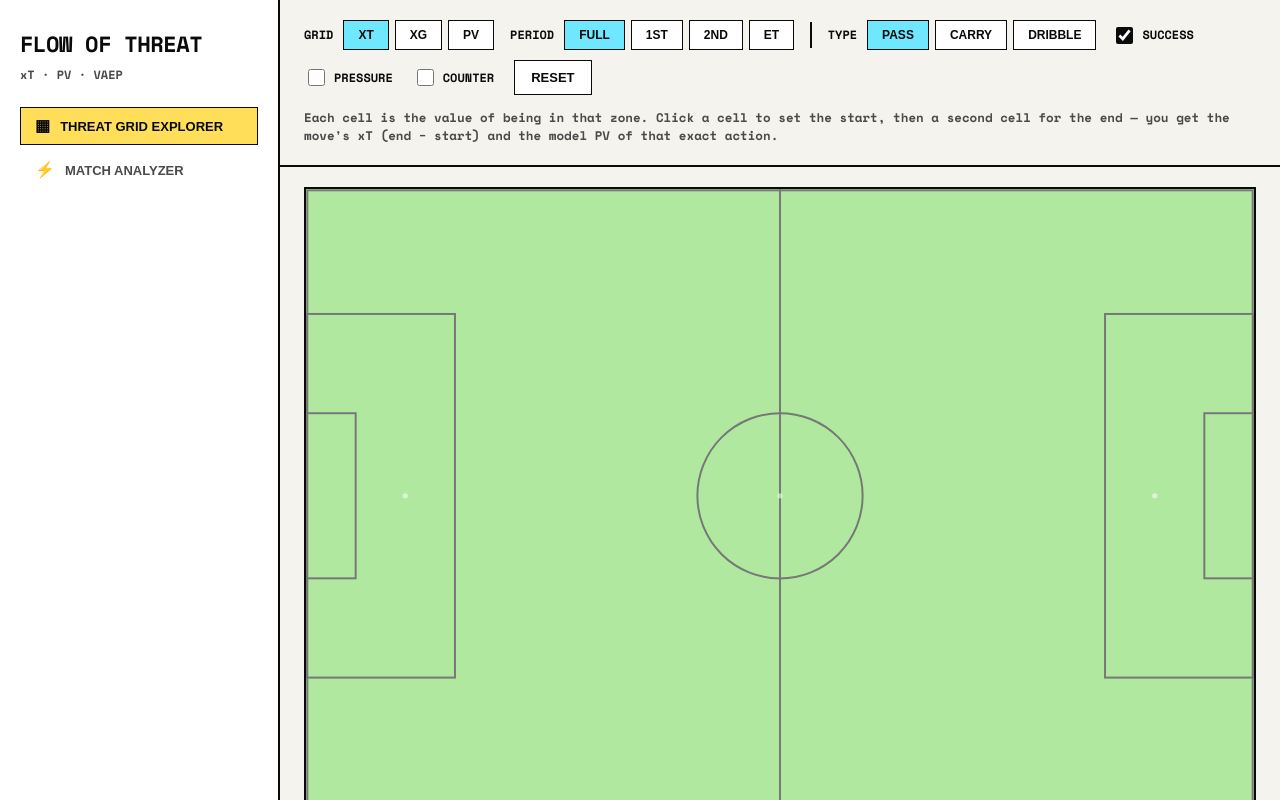
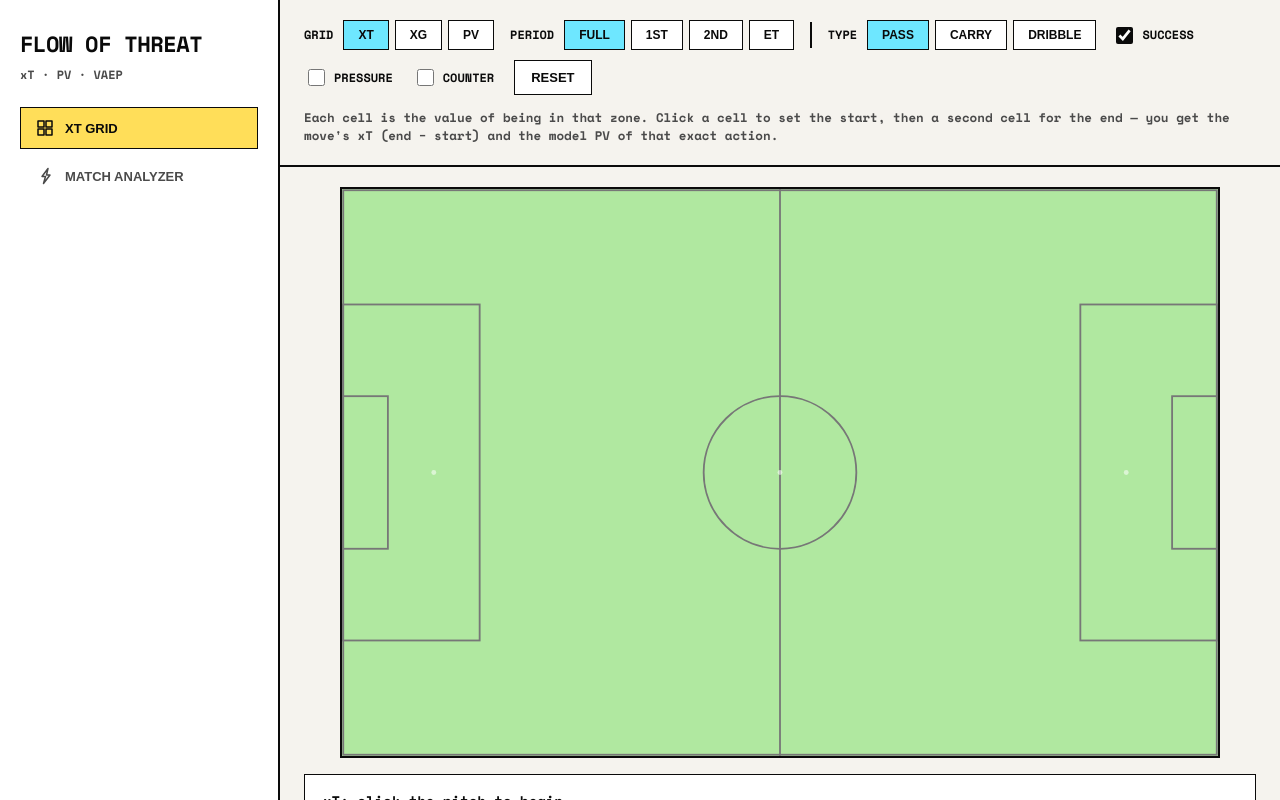
Before and after one commit to vinayakstha/xT-model, a Next.js app in the folder client/: page / in a window 1280 px wide. Shown: the top 800 px of the page. Built offline with nearby package versions, Linux system fonts and the light colour scheme; no server answers.

Commit message:
pitch grid

```diff
--- a/client/app/globals.css
+++ b/client/app/globals.css
@@ -323,6 +323,8 @@ tbody tr:hover {
   overflow: hidden;
   background: var(--pitch);
   box-shadow: var(--shadow-lg);
+  max-width: 880px;
+  margin: 0 auto;
 }
 svg {
   display: block;
@@ -371,13 +373,13 @@ svg {
   stroke-width: 2;
 }
 .cellval {
-  font-size: 12px;
+  font-size: 11px;
   font-weight: 600;
   text-anchor: middle;
   pointer-events: none;
 }
 .cellidx {
-  font-size: 9px;
+  font-size: 8.5px;
   font-weight: 700;
   text-anchor: middle;
   pointer-events: none;
@@ -504,6 +506,9 @@ svg {
   display: flex;
   flex-direction: column;
   padding: 28px 20px;
+  position: sticky;
+  top: 0;
+  height: 100vh;
 }
 
 .sidebar-brand h1 {
@@ -556,8 +561,9 @@ svg {
 }
 
 .snav-icon {
-  font-size: 16px;
-  line-height: 1;
+  width: 20px;
+  height: 20px;
+  flex-shrink: 0;
 }
 
 .main-content {
--- a/client/app/page.tsx
+++ b/client/app/page.tsx
@@ -14,23 +14,44 @@ export default function Home() {
       <aside className="sidebar">
         <div className="sidebar-brand">
           <h1>Flow of Threat</h1>
-          <p className="sub">
-            xT &middot; PV &middot; VAEP
-          </p>
+          <p className="sub">xT &middot; PV &middot; VAEP</p>
         </div>
         <nav className="sidebar-nav">
           <button
             className={"snav-item" + (tab === "explorer" ? " active" : "")}
             onClick={() => setTab("explorer")}
           >
-            <span className="snav-icon">▦</span>
-            Threat Grid Explorer
+            <svg
+              className="snav-icon"
+              viewBox="0 0 20 20"
+              fill="none"
+              stroke="currentColor"
+              strokeWidth="1.5"
+              strokeLinecap="round"
+              strokeLinejoin="round"
+            >
+              <rect x="3" y="3" width="6" height="6" />
+              <rect x="11" y="3" width="6" height="6" />
+              <rect x="3" y="11" width="6" height="6" />
+              <rect x="11" y="11" width="6" height="6" />
+            </svg>
+            xT Grid
           </button>
           <button
             className={"snav-item" + (tab === "analyzer" ? " active" : "")}
             onClick={() => setTab("analyzer")}
           >
-            <span className="snav-icon">⚡</span>
+            <svg
+              className="snav-icon"
+              viewBox="0 0 20 20"
+              fill="none"
+              stroke="currentColor"
+              strokeWidth="1.5"
+              strokeLinecap="round"
+              strokeLinejoin="round"
+            >
+              <path d="M13 2.5L7 10.5H10.5L8.5 17.5L15 9H11.5L13 2.5Z" />
+            </svg>
             Match Analyzer
           </button>
         </nav>
```
